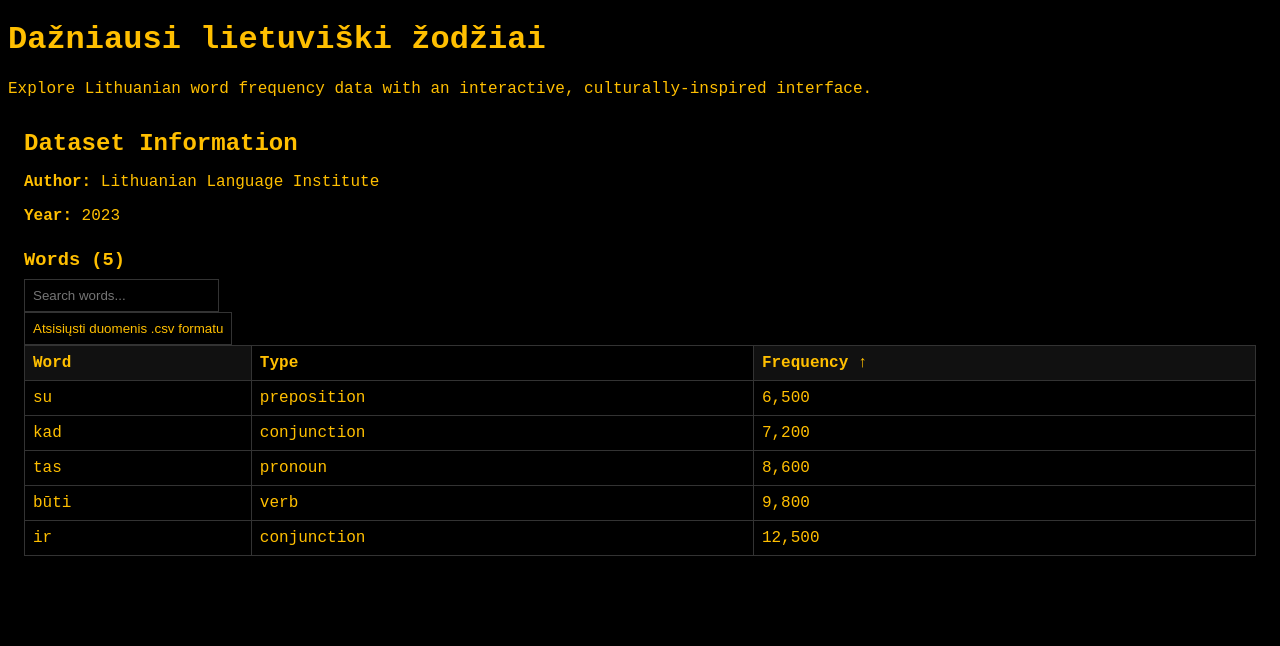
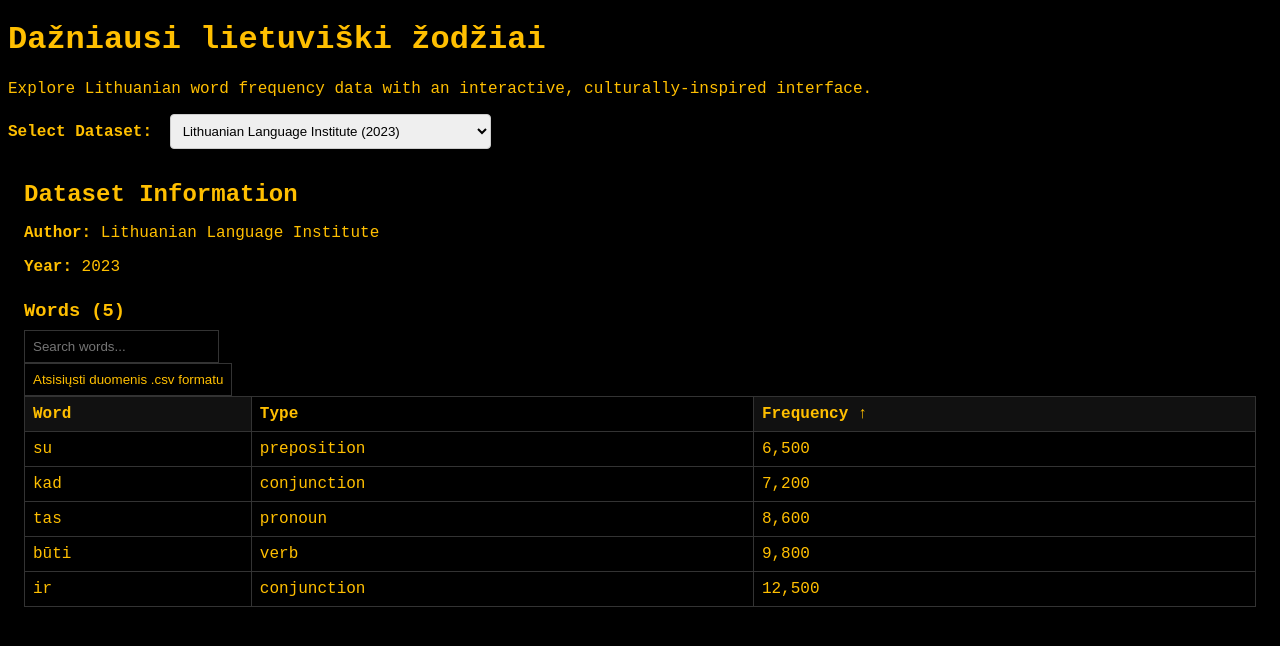
Before and after one commit to Debesyla/dazniausi-zodziai, a SvelteKit app: page / in a window 1280 px wide. Shown: the top 646 px of the page. Built offline with nearby package versions, Linux system fonts and the light colour scheme.

Commit message:
Complete story 5.2: Implement dataset selection UI and reactive data loading in DataLoader component

```diff
--- a/src/components/DataLoader.svelte
+++ b/src/components/DataLoader.svelte
@@ -1,5 +1,4 @@
 <script lang="ts">
-  import { onMount } from 'svelte';
   import { loadDataset } from '$lib/data';
   import { filterWords } from '$lib/utils';
   import SearchBar from './SearchBar.svelte';
@@ -27,16 +26,17 @@
 
   let filteredWords = $derived(dataset?.words ? filterWords(dataset.words, searchQuery) : []);
 
-  onMount(async () => {
-    try {
-      dataset = await loadDataset(filename);
-      error = null;
-    } catch (err) {
+  $effect(() => {
+    loading = true;
+    error = null;
+    dataset = null;
+    loadDataset(filename).then((d) => {
+      dataset = d;
+      loading = false;
+    }).catch((err) => {
       error = err instanceof Error ? err.message : String(err);
-      dataset = null;
-    } finally {
       loading = false;
-    }
+    });
   });
 </script>
 
--- a/src/routes/+page.svelte
+++ b/src/routes/+page.svelte
@@ -1,5 +1,7 @@
 <script>
   import DataLoader from '../components/DataLoader.svelte';
+
+  let selectedFilename = $state('sample-dataset.json');
 </script>
 
 <svelte:head>
@@ -9,4 +11,29 @@
 <h1>Dažniausi lietuviški žodžiai</h1>
 <p>Explore Lithuanian word frequency data with an interactive, culturally-inspired interface.</p>
 
-<DataLoader filename="sample-dataset.json" />
+<div class="dataset-selector">
+  <label for="dataset-select">Select Dataset:</label>
+  <select id="dataset-select" bind:value={selectedFilename}>
+    <option value="sample-dataset.json">Lithuanian Language Institute (2023)</option>
+    <option value="sample-dataset-2.json">Vilnius University Linguistics Department (2024)</option>
+  </select>
+</div>
+
+<DataLoader filename={selectedFilename} />
+
+<style>
+  .dataset-selector {
+    margin-bottom: 1rem;
+  }
+
+  .dataset-selector label {
+    margin-right: 0.5rem;
+    font-weight: bold;
+  }
+
+  .dataset-selector select {
+    padding: 0.5rem;
+    border: 1px solid #ccc;
+    border-radius: 4px;
+  }
+</style>
```
Also changed, not shown: static/data/sample-dataset-2.json (added, +56 -0 lines), 2 other files (tests, documents, lock files or other folders).
